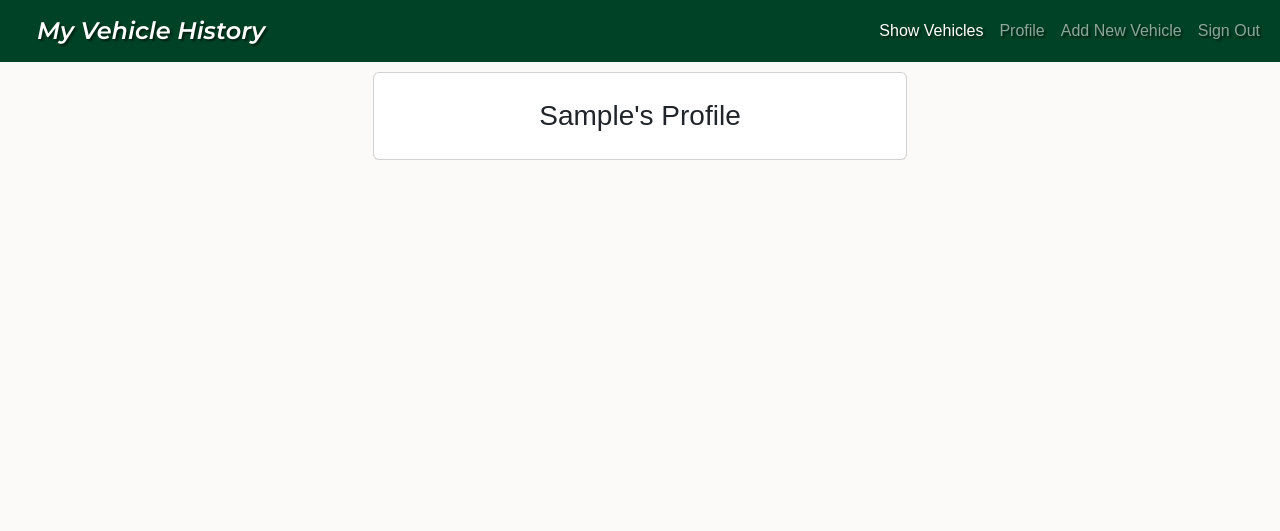
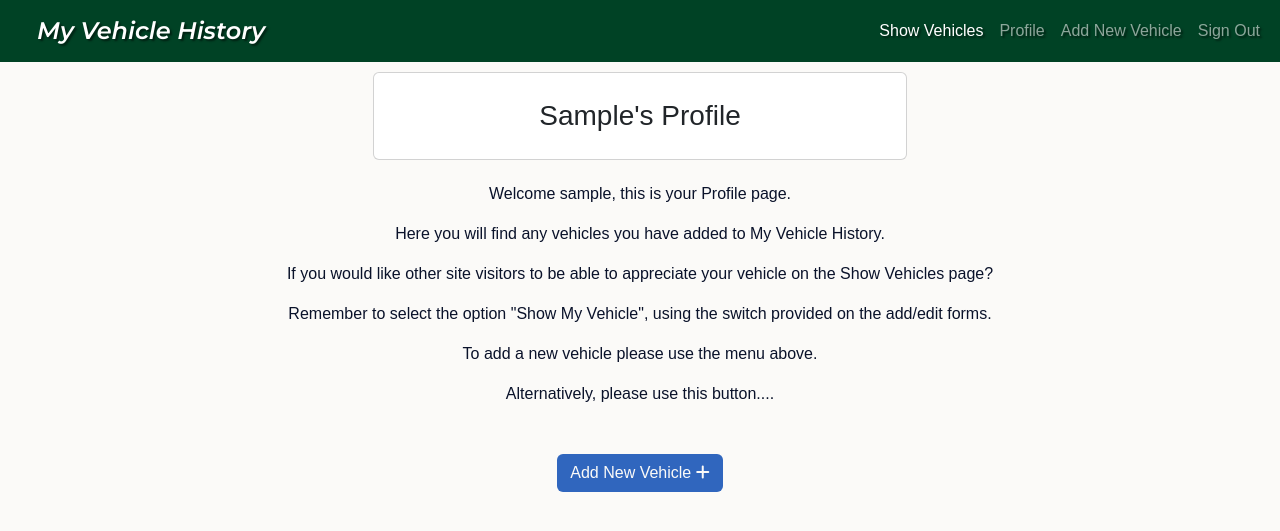
Before and after one commit to Ad-White/my-vehicle-history, a Flask app: page /profile/1 in a window 1280 px wide. Shown: the top 531 px of the page. Run offline with Flask 3, Linux system fonts and the light colour scheme; the visitor is signed in with stand-in values (Sample User, id 1); a database or web service that is not in the repository returns one stand-in record (values such as "Sample title"); some libraries are stand-ins or nearby versions; some web fonts are replaced.

Commit message:
Add text and link button to profile page

```diff
--- a/static/css/style.css
+++ b/static/css/style.css
@@ -24,6 +24,11 @@ body {
     background-color: #3066be;
     color: #fbfaf8;
     line-height: 2;
+    text-align: center;
+}
+
+.message-area {
+    margin-top: 2%;
     text-align: center;
 }
 
--- a/templates/profile.html
+++ b/templates/profile.html
@@ -10,6 +10,17 @@
                             {{ username }}'s Profile
                         </h3>
                     </div>
+                </div>
+            </div>
+            <div class="row message-area">
+                <div class="col-12">
+                    <p>Welcome {{ username }}, this is your Profile page.</p>
+                    <p>Here you will find any vehicles you have added to My Vehicle History.</p>
+                    <p>If you would like other site visitors to be able to appreciate your vehicle on the Show Vehicles page?</p>
+                    <p>Remember to select the option "Show My Vehicle", using the switch provided on the add/edit forms.</p>
+                    <p>To add a new vehicle please use the menu above.</p>
+                    <p>Alternatively, please use this button....</p>
+                    <a class="btn add-edit-save-btn" href="{{ url_for('add_new_vehicle') }}" role="button">Add New Vehicle <i class="fa-solid fa-plus"></i></a>
                 </div>
             </div>
         </div>
```
